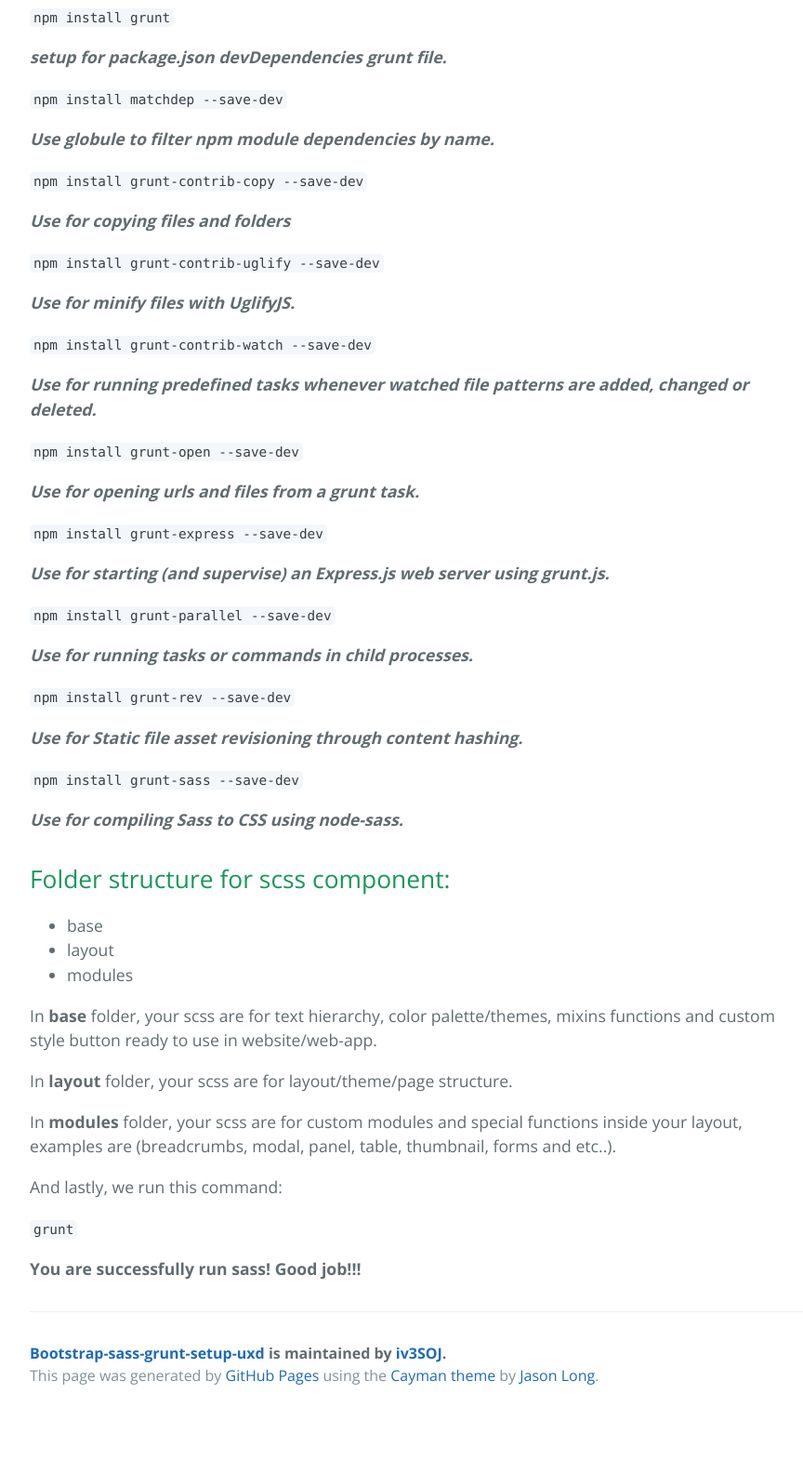
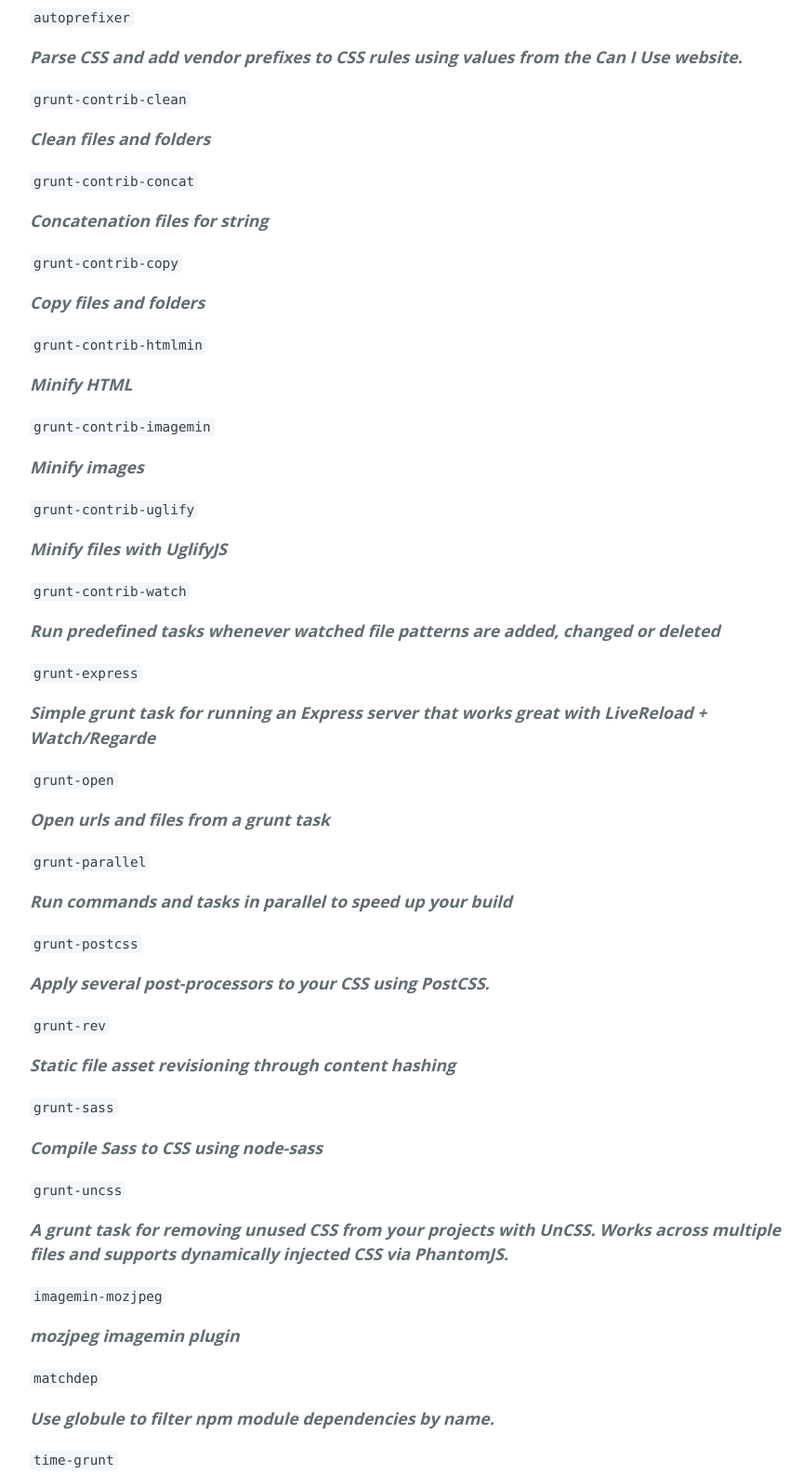
Before and after one commit to iv3SOJ/Bootstrap-sass-grunt-setup-UXD-v2, a plain HTML site: page index.html in a window 1280 px wide. Shown: the part 2040-3625 px from the top of the page at 93% size, without its empty margins (192-1056 px from the left). Before the commit the page ends 3563 px from the top, so only its background shows below. Drawn offline with nearby package versions, Linux system fonts and the light colour scheme.

```diff
--- a/index.html
+++ b/index.html
@@ -70,7 +70,7 @@
 </ul>
 
 <h2>
-<a id="configuration" class="anchor" href="#configuration" aria-hidden="true"><span class="octicon octicon-link"></span></a>Configuration</h2>
+<a id="directory-configuration" class="anchor" href="#directory-configuration" aria-hidden="true"><span class="octicon octicon-link"></span></a>Directory Configuration</h2>
 
 <p>Open config.json using notepad</p>
 
@@ -83,7 +83,7 @@
 <h2>
 <a id="bower-installation" class="anchor" href="#bower-installation" aria-hidden="true"><span class="octicon octicon-link"></span></a>Bower Installation</h2>
 
-<p>type <code>bower install</code> this will install all components dependencies that are listed inside your <em>bower.json</em> ex.(bootstrap, jQuery, normalize, ).</p>
+<p>type <code>bower install</code> this will install all components dependencies that are listed inside your <em>bower.json</em> ex.(bootstrap, jQuery, normalize, modernizr and etc.. ).</p>
 
 <h2>
 <a id="grunt-installation" class="anchor" href="#grunt-installation" aria-hidden="true"><span class="octicon octicon-link"></span></a>Grunt Installation</h2>
@@ -93,45 +93,77 @@
 <h3>
 <a id="list-grunt-dependencies" class="anchor" href="#list-grunt-dependencies" aria-hidden="true"><span class="octicon octicon-link"></span></a>List Grunt dependencies</h3>
 
-<p><code>npm install grunt</code></p>
+<p><code>autoprefixer</code></p>
 
-<p><em><strong>setup for package.json devDependencies grunt file.</strong></em></p>
+<p><em><strong>Parse CSS and add vendor prefixes to CSS rules using values from the Can I Use website.</strong></em></p>
 
-<p><code>npm install matchdep --save-dev</code></p>
+<p><code>grunt-contrib-clean</code></p>
+
+<p><em><strong>Clean files and folders</strong></em></p>
+
+<p><code>grunt-contrib-concat</code></p>
+
+<p><em><strong>Concatenation files for string</strong></em></p>
+
+<p><code>grunt-contrib-copy</code></p>
+
+<p><em><strong>Copy files and folders</strong></em></p>
+
+<p><code>grunt-contrib-htmlmin</code></p>
+
+<p><em><strong>Minify HTML</strong></em></p>
+
+<p><code>grunt-contrib-imagemin</code></p>
+
+<p><em><strong>Minify images</strong></em></p>
+
+<p><code>grunt-contrib-uglify</code></p>
+
+<p><em><strong>Minify files with UglifyJS</strong></em></p>
+
+<p><code>grunt-contrib-watch</code></p>
+
+<p><em><strong>Run predefined tasks whenever watched file patterns are added, changed or deleted</strong></em></p>
+
+<p><code>grunt-express</code></p>
+
+<p><em><strong>Simple grunt task for running an Express server that works great with LiveReload + Watch/Regarde</strong></em></p>
+
+<p><code>grunt-open</code></p>
+
+<p><em><strong>Open urls and files from a grunt task</strong></em></p>
+
+<p><code>grunt-parallel</code></p>
+
+<p><em><strong>Run commands and tasks in parallel to speed up your build</strong></em></p>
+
+<p><code>grunt-postcss</code></p>
+
+<p><em><strong>Apply several post-processors to your CSS using PostCSS.</strong></em></p>
+
+<p><code>grunt-rev</code></p>
+
+<p><em><strong>Static file asset revisioning through content hashing</strong></em></p>
+
+<p><code>grunt-sass</code></p>
+
+<p><em><strong>Compile Sass to CSS using node-sass</strong></em></p>
+
+<p><code>grunt-uncss</code></p>
+
+<p><em><strong>A grunt task for removing unused CSS from your projects with UnCSS. Works across multiple files and supports dynamically injected CSS via PhantomJS.</strong></em></p>
+
+<p><code>imagemin-mozjpeg</code></p>
+
+<p><em><strong>mozjpeg imagemin plugin</strong></em></p>
+
+<p><code>matchdep</code></p>
 
 <p><em><strong>Use globule to filter npm module dependencies by name.</strong></em></p>
 
-<p><code>npm install grunt-contrib-copy --save-dev</code></p>
+<p><code>time-grunt</code></p>
 
-<p><em><strong>Use for copying  files and folders</strong></em></p>
-
-<p><code>npm install grunt-contrib-uglify --save-dev</code></p>
-
-<p><em><strong>Use for minify files with UglifyJS.</strong></em></p>
-
-<p><code>npm install grunt-contrib-watch --save-dev</code></p>
-
-<p><em><strong>Use for running predefined tasks whenever watched file patterns are added, changed or deleted.</strong></em></p>
-
-<p><code>npm install grunt-open --save-dev</code></p>
-
-<p><em><strong>Use for opening urls and files from a grunt task.</strong></em></p>
-
-<p><code>npm install grunt-express --save-dev</code></p>
-
-<p><em><strong>Use for starting (and supervise) an Express.js web server using grunt.js.</strong></em></p>
-
-<p><code>npm install grunt-parallel --save-dev</code></p>
-
-<p><em><strong>Use for running tasks or commands in child processes.</strong></em></p>
-
-<p><code>npm install grunt-rev --save-dev</code></p>
-
-<p><em><strong>Use for Static file asset revisioning through content hashing.</strong></em></p>
-
-<p><code>npm install grunt-sass --save-dev</code></p>
-
-<p><em><strong>Use for compiling Sass to CSS using node-sass.</strong></em></p>
+<p><em><strong>Display the elapsed execution time of grunt tasks</strong></em></p>
 
 <h2>
 <a id="folder-structure-for-scss-component" class="anchor" href="#folder-structure-for-scss-component" aria-hidden="true"><span class="octicon octicon-link"></span></a>Folder structure for scss component:</h2>
```
Also changed, not shown: params.json (+1 -1 lines).
